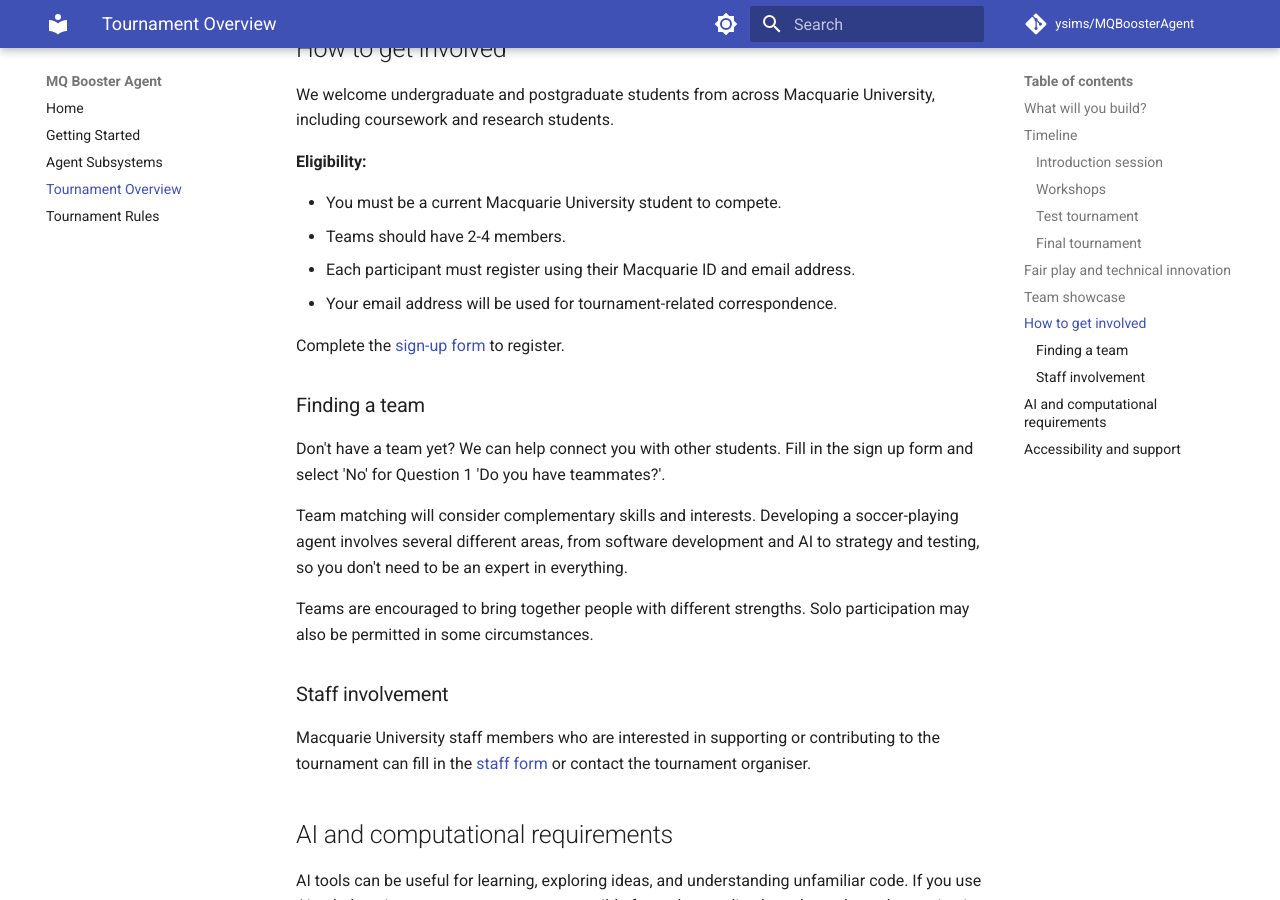
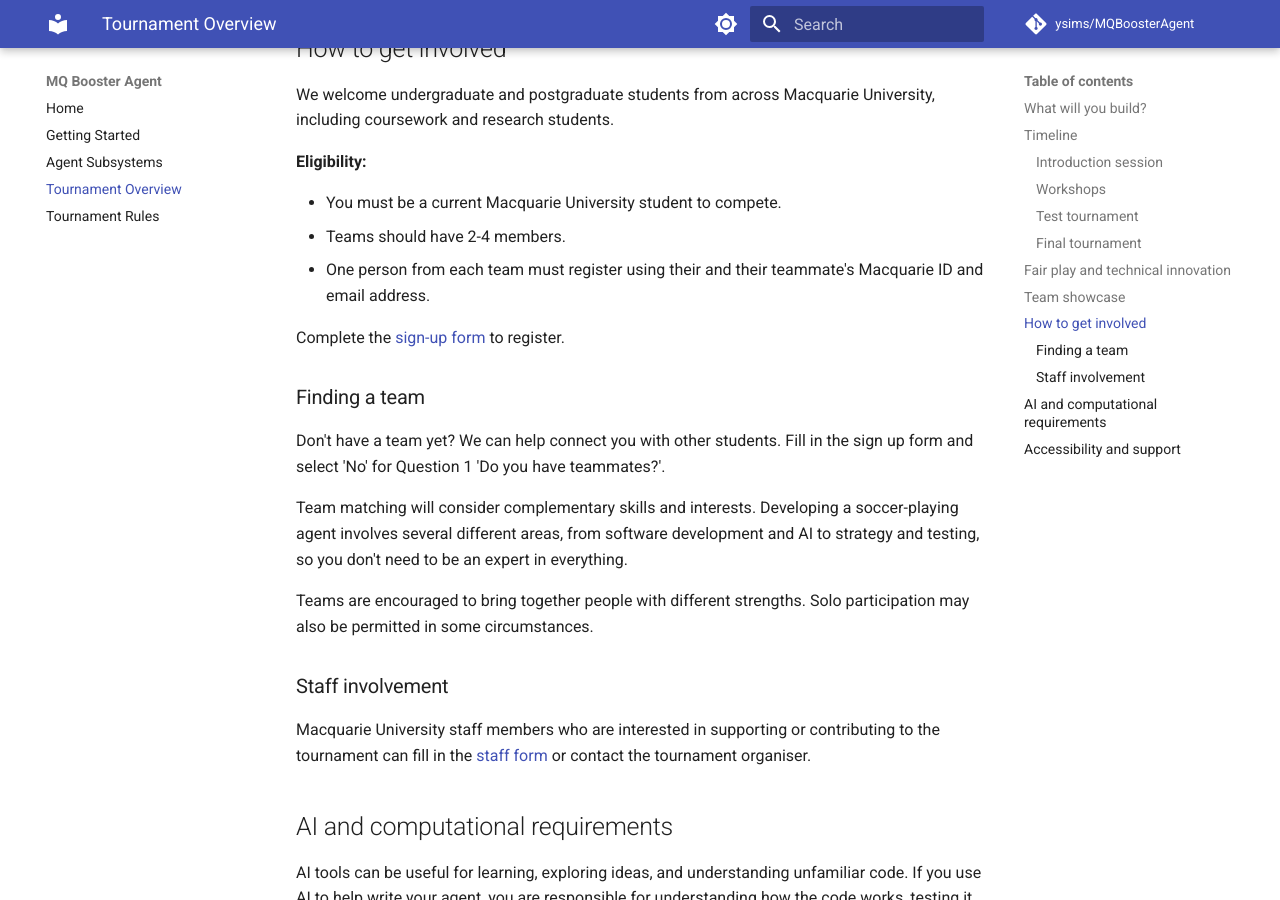
Before and after one commit to ysims/MQBoosterAgent, an MkDocs documentation site: the page built from docs/04-tournament-overview.md, in a window 1280 px wide and 900 px high, scrolled down 3929 px. Built offline with MkDocs 1.6.1 and Material for MkDocs 9.7.7, drawn with Linux system fonts in a browser that asks for light colours; comment, search, counter and statistics services are not loaded.

Commit message:
Apply batched suggestions from code review
Co-authored-by: Ysobel Sims <35280100+ysims@users.noreply.github.com>

```diff
--- a/docs/04-tournament-overview.md
+++ b/docs/04-tournament-overview.md
@@ -99,8 +99,7 @@ We welcome undergraduate and postgraduate students from across Macquarie Univers
 
 - You must be a current Macquarie University student to compete.
 - Teams should have 2-4 members.
-- Each participant must register using their Macquarie ID and email address.
-- Your email address will be used for tournament-related correspondence.
+- One person from each team must register using their and their teammate's Macquarie ID and email address.
 
 Complete the [sign-up form](https://forms.cloud.microsoft/r/APx2nSgwnE) to register.
 
```
